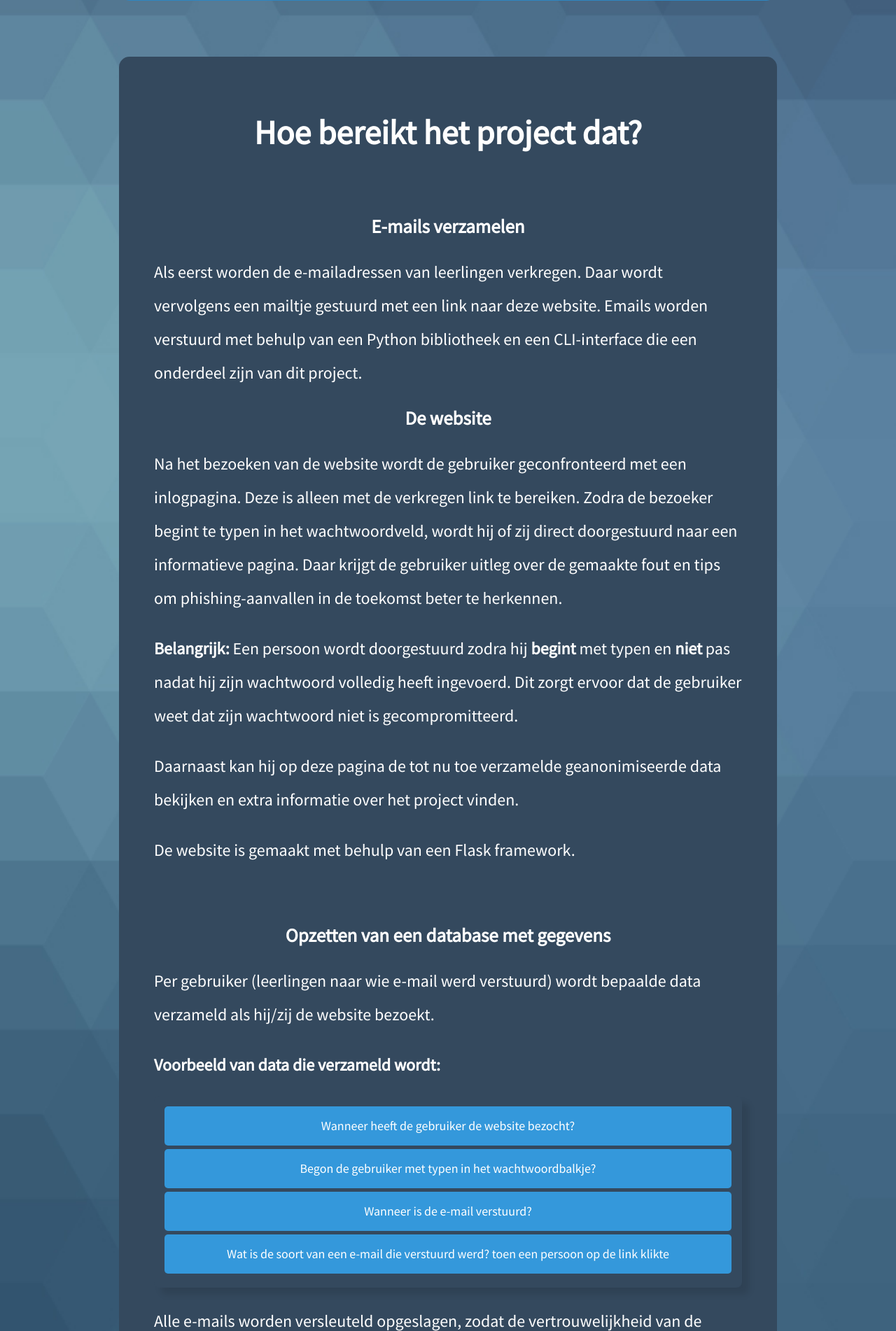
After one commit to H3LL0U/Phishing_awareness_website, a Flask app: page /over in a window 1280 px wide. The commit adds this page. Shown: the part 674-2576 px from the top of the page at 70% size. Run offline with Flask 3, Linux system fonts and the light colour scheme; parts of the project's set-up code (start-up, migrations or seed data) failed here and were passed over.

Commit message:
add about page

```diff
--- a/app.py
+++ b/app.py
@@ -45,7 +45,18 @@ def home(warn = False):
     return response
 @app.route('/<path:redirect_type>/<path:encrypted_email>', methods=['GET'])
 def link_redirect(redirect_type,encrypted_email):
+    '''
+    If the redirect_type is valid and so is the encrypted_email this will be recorded in the database in the following format in the database:
 
+    visited: true
+    date_of_visit : [{redirect_type}: date, ...]
+
+    if the same user entres using a different redirect type it is going to be added to the list
+
+    the cookie is also being set for the case that the users starts to type (see "typed" function)
+
+
+    '''
     email_id = get_id_of_an_email(connection_db,encrypted_email,auto_decrypt=False)
     if email_id is None:
         return home()
@@ -75,14 +86,23 @@ def link_redirect(redirect_type,encrypted_email):
         new_date_of_visit_value[redirect_type] = datetime.datetime.fromtimestamp(time.time()).strftime('%Y-%m-%d %H:%M:%S')
     add_property_to_documents(connection_db,"date_of_visit",new_date_of_visit_value,filter_query={"_id":email_id})
 
-    response = make_response(render_template("login2.html", root_name = "/", username = decrypt_value(encrypted_email)))
+    response = make_response(render_template("login.html", root_name = "/", username = decrypt_value(encrypted_email)))
     response.set_cookie("login",encrypted_email)
     return response
+@app.route("/over")
+def over():
 
+    return render_template("over.html")
 
 @app.route("/typed")
 def typed():
+    '''
+    when the user starts typing in the password field he gets redirected to this page. This will update the user's parameter in the database:
 
+    "started_typing":true
+
+    also an extra warning animation will appear
+    '''
     encrypted_email = request.cookies.get("login")
     if encrypted_email is None:
         return home(warn=True)
@@ -90,8 +110,16 @@ def typed():
     add_property_to_documents(connection_db,"started_typing",True,filter_query={"email":encrypted_email})
     return home(warn=True)
 
+
+
+
 @app.route("/data")
 def data():
+
+    '''
+    This page shows the collected data using different charts. These charts get their data from the custom API calls (see bellow)
+    '''
+
     visited = get_visited_ammount(connection_db)
     visited_users = get_documents_by_query(connection_db,{"date_of_visit": {"$ne": "None"}})
     sent_emails = get_documents_by_query(connection_db,{"date_of_email": {"$ne": "None"}})
@@ -104,17 +132,18 @@ def data():
     email_by_time = get_hourly_date_from_documents(sent_emails,"date_of_email")
     email_by_time = dict_to_javascript_format(email_by_time) if email_by_time else ""
 
-    return render_template("data.html" ,
-                            typed = 1,total_users = get_ammount_documents(connection_db),
-                            visited = get_visited_ammount(connection_db),
-                            users_by_time = users_by_time,
-                            email_by_time = email_by_time
-                            )
+    return render_template("data.html")
 
 #API CALLS ======================
 
 @app.route("/api/visit_data",methods = ["POST"])
 def api_visit_data():
+    '''
+    This API is used to get the data relating to user trafic such as:
+    how many users that visited the website, how many users started typing in the password field, and total possible amount of users
+    also it will show when the users entred the website the most and what caused them to visit the site
+
+    '''
     try:
         visited_users = get_documents_by_query(connection_db,{"date_of_visit": {"$ne":"None"}})
         visited_users = structure_date_data([visited_user["date_of_visit"] for visited_user in visited_users])
@@ -133,6 +162,10 @@ def api_visit_data():
 
 @app.route("/api/email_data",methods = ["POST"])
 def api_email_data():
+    '''
+    This API is used for getting the sent Emails from the database. It shows how many emails of each type were sent.
+    '''
+
     try:
         sent_emails = get_documents_by_query(connection_db,{"date_of_email": {"$ne":"None"}})
         sent_emails = structure_date_data([sent_email["date_of_email"] for sent_email in sent_emails])
--- /dev/null
+++ b/static/css/over.css
@@ -0,0 +1,24 @@
+.steps-explanation h1 {
+    font-size: 3rem;
+}
+
+.steps-explanation ul {
+    list-style: none;
+    padding: 0;
+    margin: 15px 0;
+    background: inherit;
+    padding: 15px;
+    border-radius: 8px;
+    box-shadow: 10px 10px 10px rgba(0, 0, 0, 0.1);
+}
+.steps-explanation li {
+    padding: 10px;
+    margin-bottom: 5px;
+    background: #3498db;
+    color: white;
+    border-radius: 5px;
+}
+h3{
+    font-size: 1.3rem;
+    text-align: center;
+}
--- a/static/css/tooplate-style.css
+++ b/static/css/tooplate-style.css
@@ -318,5 +318,11 @@ svg > g > g.google-visualization-tooltip { pointer-events: none }
 .tm-bgcolor-1 { background-color: #d12e2e; }
 .tm-bgcolor-2 { background-color: #F2B28C; }
 .tm-bgcolor-3 { background-color: #99CCCC; }
+.tm-bgcolor-4 { background-color: white; }
+.tm-bgcolor-5 { background-color: #2E86C1; }
+.tm-bgcolor-6 { background-color: #F4D03F; }
+.tm-bgcolor-7 { background-color: #A569BD; }
+.tm-bgcolor-8 { background-color: #1ABC9C; }
+.tm-bgcolor-9 { background-color: #E67E22; }
+.tm-bgcolor-10 { background-color: #34495E; }
 .tm-border-rounded { border-radius: 15px; }
-.tm-bgcolor-4{background-color: white;}
--- a/templates/components/navbar.html
+++ b/templates/components/navbar.html
@@ -13,7 +13,7 @@
 
           <li><a href="/">Home</a></li>
           <li><a href="/data">Data</a></li>
-          <li><a href="/over_ons">Over</a></li>
+          <li><a href="/over">Over</a></li>
 
         </ul>
       </nav>
--- a/templates/data.html
+++ b/templates/data.html
@@ -1,5 +1,5 @@
 <!DOCTYPE html>
-<html lang="en">
+<html lang="nl">
 <head>
 	<meta charset="UTF-8">
 	<meta name="viewport" content="width=device-width, initial-scale=1.0">
@@ -12,6 +12,7 @@
     <link href="{{ url_for('static', filename='css/components/navbar.css')}}" rel="stylesheet"> <!-- css for the navbar-->
     <script type="text/javascript" src="https://www.gstatic.com/charts/loader.js"></script>
     <script type="text/javascript" src="{{ url_for('static', filename='js/charts/charts.js')}}"></script>
+    <link rel="shortcut icon" , href="{{ url_for('static', filename='favicon.ico') }}">
 
 </head>
 <body>
--- /dev/null
+++ b/templates/over.html
@@ -0,0 +1,79 @@
+<!DOCTYPE html>
+<html lang="en">
+<head>
+	<meta charset="UTF-8">
+	<meta name="viewport" content="width=device-width, initial-scale=1.0">
+	<title>Over het project</title>
+	<link rel="shortcut icon" , href="{{ url_for('static', filename='favicon.ico') }}">
+	<link rel="stylesheet" href="{{ url_for('static', filename='fontawesome/css/all.min.css')}}"> <!-- https://fontawesome.com/ -->
+	<link href="https://fonts.googleapis.com/css2?family=Source+Sans+Pro&display=swap" rel="stylesheet"> <!-- https://fonts.google.com/ -->
+	<link href="{{ url_for('static', filename='css/magnific-popup.min.css')}}" rel="stylesheet">
+    <link href="{{ url_for('static', filename='css/tooplate-style.css')}}" rel="stylesheet">
+	<link href="{{ url_for('static', filename='css/components/navbar.css')}}" rel="stylesheet"> <!-- css for the navbar-->
+    <link href="{{ url_for('static', filename='css/over.css')}}" rel="stylesheet">
+</head>
+<body>
+    {% include 'components/navbar.html' %}
+    <div class="tm-container-fluid">
+    <section class="tm-mb-80 tm-p-50 tm-bgcolor-5 tm-border-rounded steps-explanation" >
+
+        <h1>Het doel van dit project</h1>
+        <p>
+            Het doel van dit project is om de effectiviteit van phishing-aanvallen en social engineering via e-mail te onderzoeken, en tegelijkertijd gebruikers te leren hoe ze deze aanvallen kunnen herkennen en vermijden. Het project richt zich op het vergroten van het bewustzijn over de methoden die aanvallers gebruiken om slachtoffers te misleiden, evenals het verstrekken van praktische richtlijnen en strategieën om phishing-aanvallen te identificeren.
+        </p>
+    </section>
+
+
+    <section class="tm-mb-80 tm-p-50 tm-bgcolor-10 tm-border-rounded steps-explanation" >
+        <h1>
+            Hoe bereikt het project dat?
+        </h1>
+        <br>
+        <h2>E-mails verzamelen</h2>
+        <p>Als eerst worden de e-mailadressen van leerlingen verkregen. Daar wordt vervolgens een mailtje gestuurd met een link naar deze website.
+            Emails worden verstuurd met behulp van een Python bibliotheek en een CLI-interface die een onderdeel zijn van dit project.</p>
+
+
+        <h2>De website</h2>
+        <p>Na het bezoeken van de website wordt de gebruiker geconfronteerd met een inlogpagina. Deze is alleen met de verkregen link te bereiken. Zodra de bezoeker begint te typen in het wachtwoordveld, wordt hij of zij direct doorgestuurd naar een informatieve pagina. Daar krijgt de gebruiker uitleg over de gemaakte fout en tips om phishing-aanvallen in de toekomst beter te herkennen.</p>
+        <p><strong>Belangrijk:</strong> Een persoon wordt doorgestuurd zodra hij <strong>begint</strong> met typen en <strong>niet</strong> pas nadat hij zijn wachtwoord volledig heeft ingevoerd. Dit zorgt ervoor dat de gebruiker weet dat zijn wachtwoord niet is gecompromitteerd.</p><p> Daarnaast kan hij op deze pagina de tot nu toe verzamelde geanonimiseerde data bekijken en extra informatie over het project vinden.</p>
+        <p>De website is gemaakt met behulp van een Flask framework.</p>
+
+
+            <br>
+        <h2>Opzetten van een database met gegevens</h2>
+        <p>Per gebruiker (leerlingen naar wie e-mail werd verstuurd) wordt bepaalde data verzameld als hij/zij de website bezoekt.</p>
+        <p><strong>Voorbeeld van data die verzameld wordt:</strong></p>
+        <ul>
+            <li>Wanneer heeft de gebruiker de website bezocht?</li>
+            <li>Begon de gebruiker met typen in het wachtwoordbalkje?</li>
+            <li>Wanneer is de e-mail verstuurd?</li>
+            <li>Wat is de soort van een e-mail die verstuurd werd? toen een persoon op de link klikte</li>
+        </ul>
+        <p>Alle e-mails worden versleuteld opgeslagen, zodat de vertrouwelijkheid van de gegevens gewaarborgd blijft.</p>
+        <p>MongoDB wordt gebruikt om deze data op te slaan. Deze keuze is gemaakt, omdat de schaal van het onderzoek relatief klein is (ongeveer 900 mensen) en MongoDB gratis 200MB aan opslaan van data biedt, wat meer dan genoeg is voor het onderzoek.</p>
+
+        <h2>Verkrijgen van een toestemming</h2>
+        <p>Dit project roept een aantal ethische vragen op. Daarom is het belangrijk om toestemming van de vertegenwoordigers van de school te vragen voordat het onderzoek doorgaat.</p>
+
+        <h2>Versturen van E-mails</h2>
+        <p>Met behulp van een tool die specifiek is gemaakt vor dit project (zie stap “E-mails verzamelen”) worden bepaalde e-mails verstuurd naar leerlingen.</p>
+
+
+
+        <h2>Dataverzameling</h2>
+        <p>Na een bepaalde tijd kunnen de verkregen gegevens geanalyseerd worden en de onderzoeksvraag beantwoorden.</p>
+
+
+
+    </section>
+
+    <section class="github-section steps-explanation">
+        <h3>Je kunt hier een aantal betrokkene links vinden naar de source code</h2>
+        <br>
+        <a href="https://github.com/H3LL0U/EmailPy" class ="github-button" target="_blank">EmailPy</a>
+        <a href="https://github.com/H3LL0U/Phishing_awareness_website" class="github-button" target="_blank">Website</a>
+        <a href="https://github.com/users/H3LL0U/projects/8/" class="github-button" target="_blank">Het project</a>
+    </section>
+</div>
+</body>
```
Also changed, not shown: templates/index.html (+14 -2 lines), templates/login.html (+32 -10 lines), templates/login2.html (deleted, +0 -54 lines).
